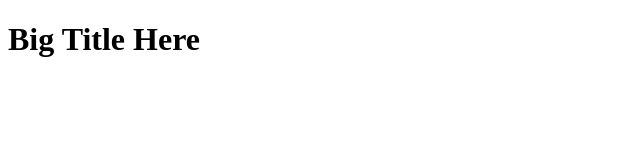
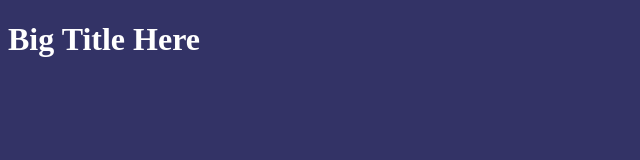
Before and after one commit to ashuarena15/website_pro, a plain HTML site: page website_git/index.html in a window 1280 px wide. Shown: the whole page, without its empty margins (0-640 px from the left). Drawn offline with Linux system fonts and the light colour scheme.

Commit message:
Big Title add

```diff
--- a/website_git/index.html
+++ b/website_git/index.html
@@ -4,6 +4,12 @@
 <meta charset="utf-8">
 <title>:: GIT Testing Project ::</title>
 </head>
+
+
+<style type="text/css">
+  body{background:#336;}
+  h1{color:#fff;}
+</style>
 
 <body>
 
```
